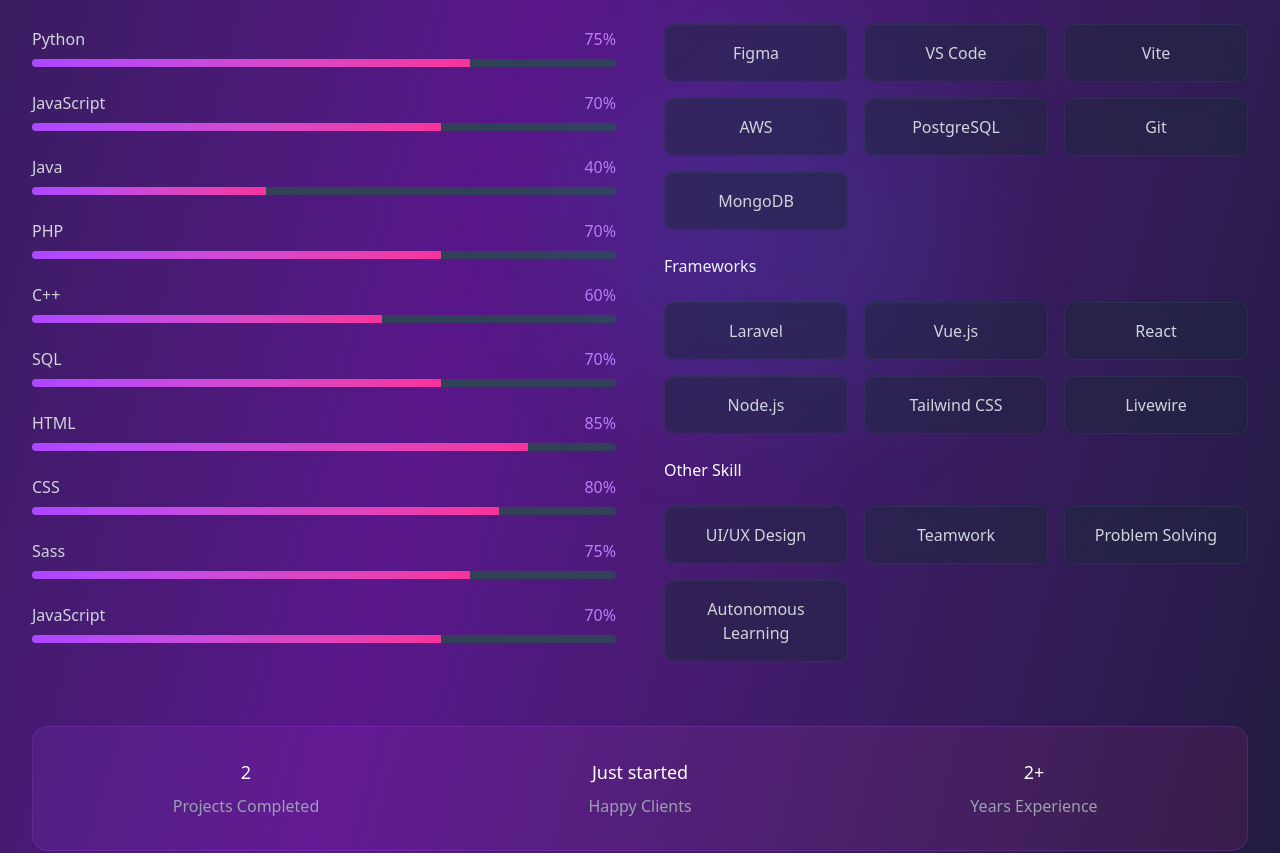
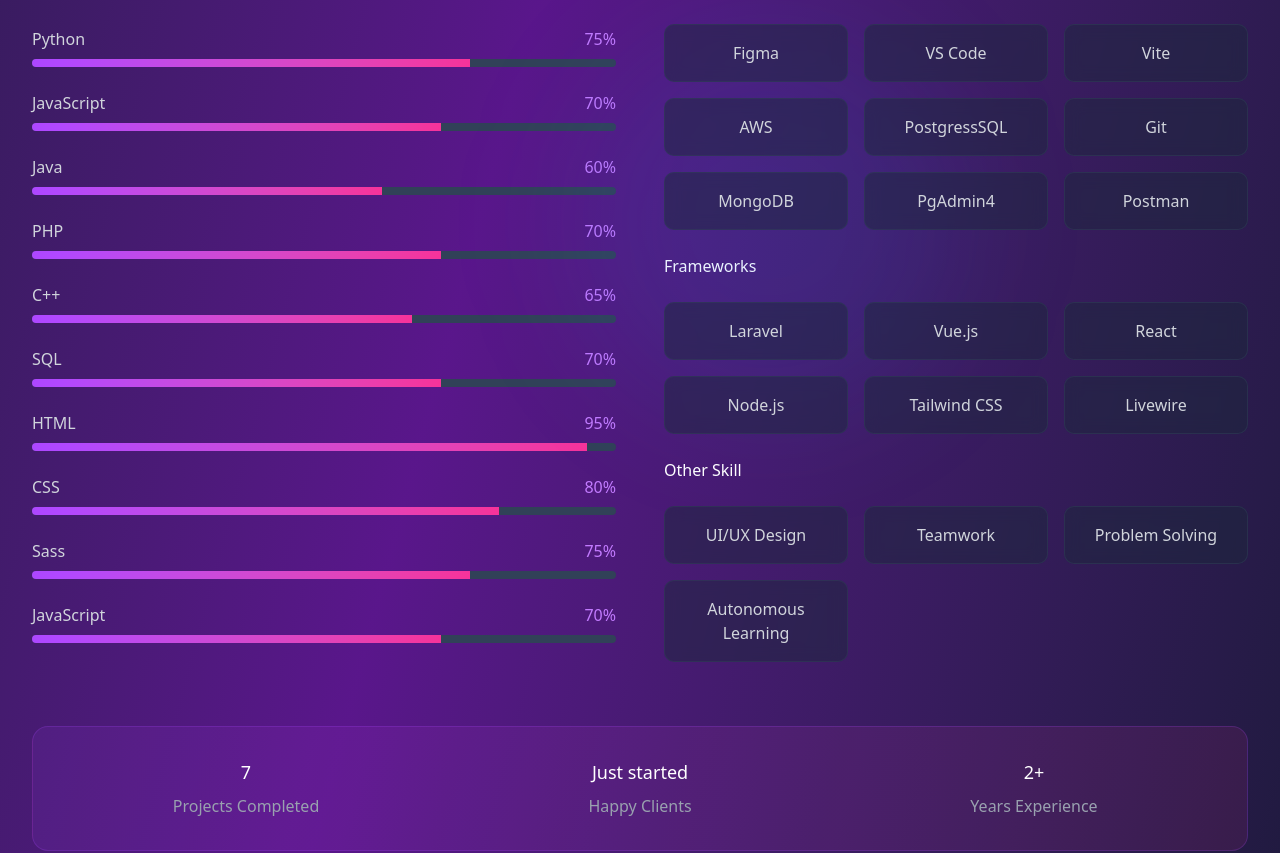
Before and after one commit to giuliamari04/portfolio_react, a React (Vite) app in the folder vite-project/: page / in a window 1280 px wide. Shown: the part 2787-3640 px from the top of the page. Built offline with nearby package versions, Linux system fonts and the light colour scheme; a web font is replaced by a local one.

Commit message:
fix data

```diff
--- a/vite-project/src/components/Skills.jsx
+++ b/vite-project/src/components/Skills.jsx
@@ -137,7 +137,7 @@
         >
           <div className="grid md:grid-cols-3 gap-8 text-center">
             <div>
-              <h3 className="text-white mb-2">2</h3>
+              <h3 className="text-white mb-2">7</h3>
               <p className="text-gray-400">Projects Completed</p>
             </div>
             <div>
--- a/vite-project/src/data/skills.json
+++ b/vite-project/src/data/skills.json
@@ -1,13 +1,13 @@
 [
   { "name": "Python", "level": 75 },
     { "name": "JavaScript", "level": 70 },
-    { "name": "Java", "level": 40 },
+    { "name": "Java", "level": 60 },
     { "name": "PHP", "level": 70 },
-    { "name": "C++", "level": 60 },
+    { "name": "C++", "level": 65 },
     { "name": "SQL", "level": 70 },
 
 
-    { "name": "HTML", "level": 85 },
+    { "name": "HTML", "level": 95 },
     { "name": "CSS", "level": 80 },
     { "name": "Sass", "level": 75 },
     { "name": "JavaScript", "level": 70 }
--- a/vite-project/src/data/tools.json
+++ b/vite-project/src/data/tools.json
@@ -3,7 +3,9 @@
   "VS Code",
   "Vite",
   "AWS",
-  "PostgreSQL",
+  "PostgressSQL",
   "Git",
-  "MongoDB"
+  "MongoDB",
+  "PgAdmin4",
+  "Postman"
 ]
```
